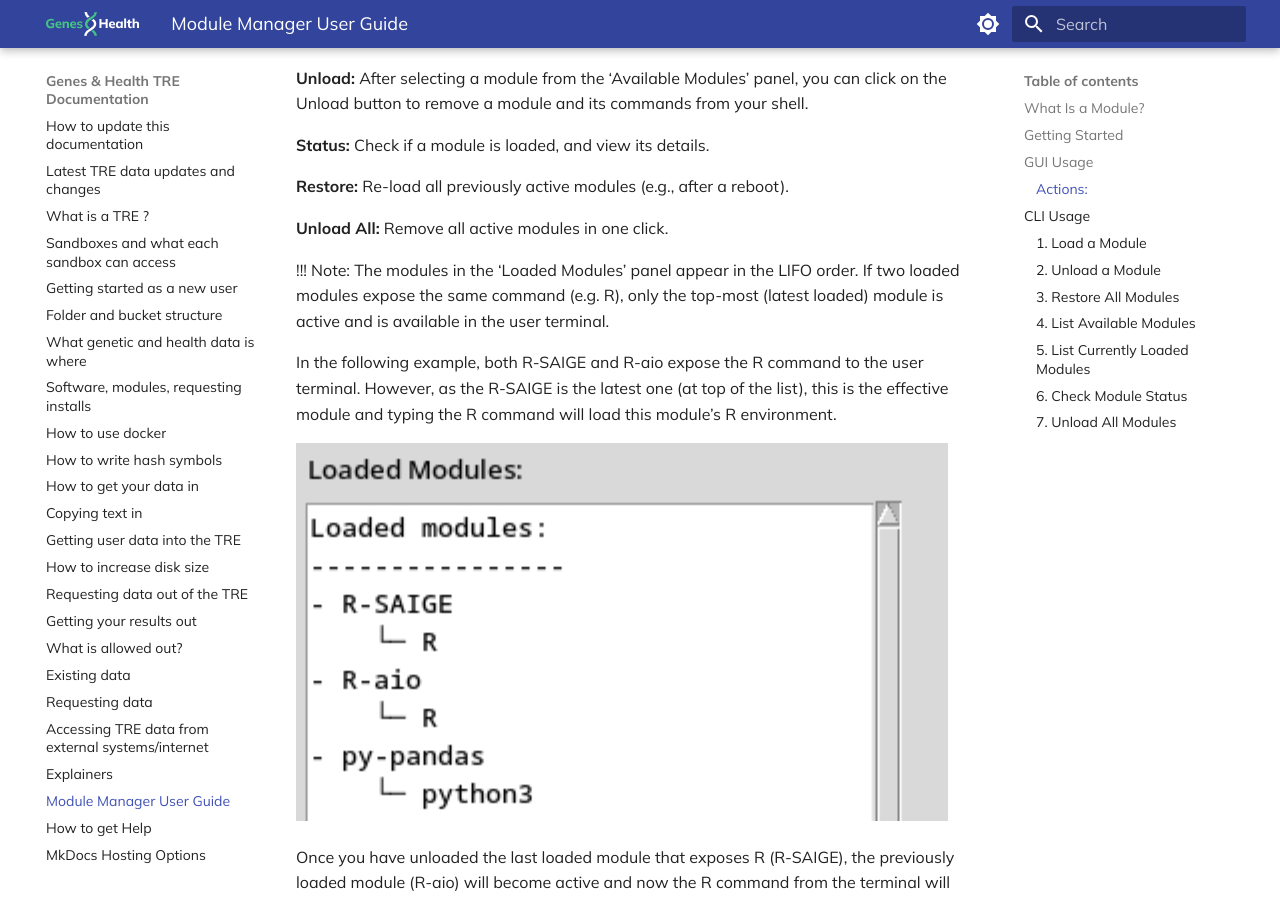
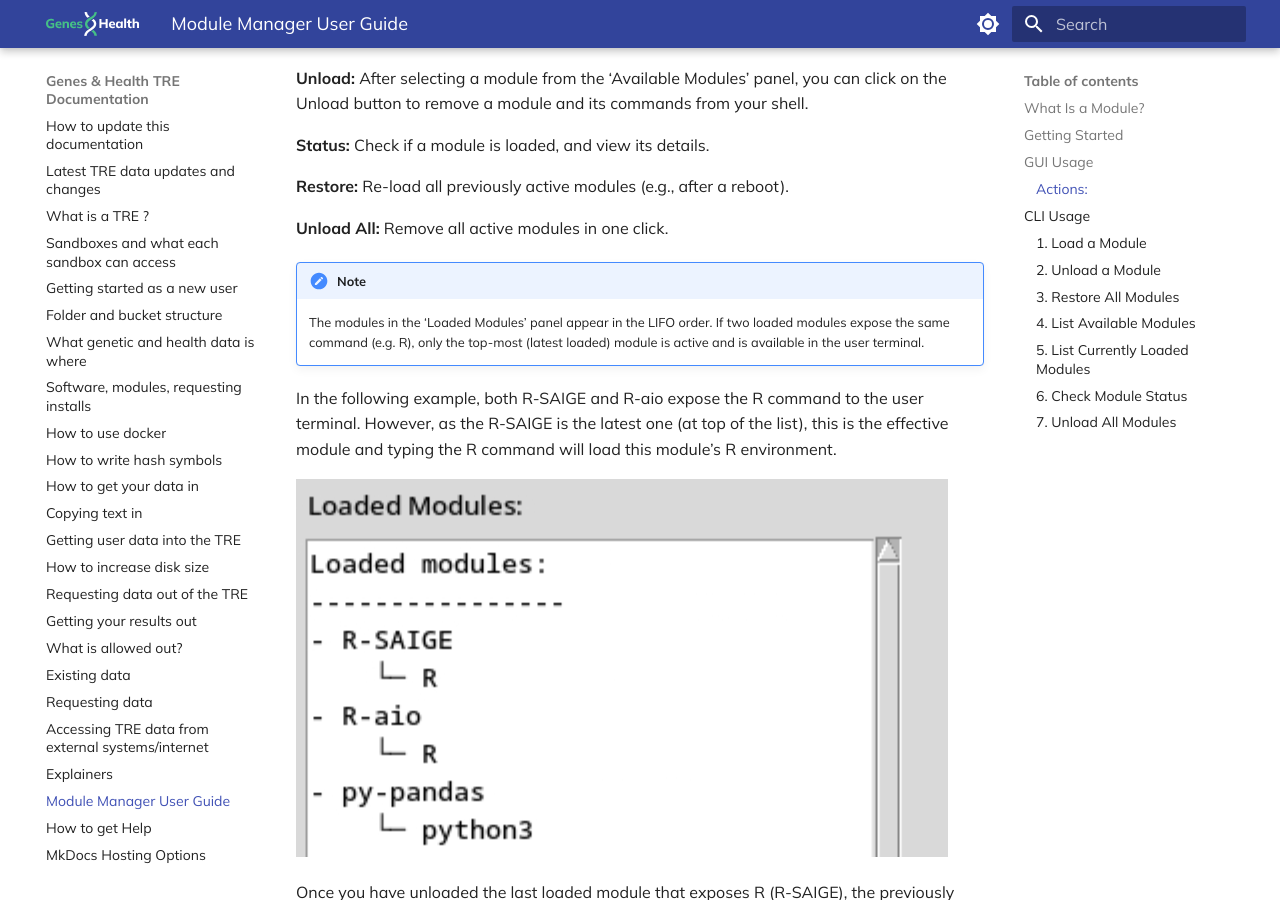
Before and after one commit to genes-and-health/TRE-documentation-v3, an MkDocs documentation site: the page built from docs/module-manager-guide.md, in a window 1280 px wide and 900 px high, scrolled down 3066 px. Built offline with MkDocs 1.6.1 and Material for MkDocs 9.7.7, drawn with Linux system fonts in a browser that asks for light colours; comment, search, counter and statistics services are not loaded.

```diff
--- a/docs/module-manager-guide.md
+++ b/docs/module-manager-guide.md
@@ -54,7 +54,7 @@ Once you have launched the application, the interface will look like this:
 
 **Unload All:** Remove all active modules in one click.
 
-!!! Note:
+!!! Note
     The modules in the ‘Loaded Modules’ panel appear in the LIFO order. If two loaded modules expose the same command (e.g. R), only the top-most (latest loaded) module is active and is available in the user terminal.
 
 In the following example, both R-SAIGE and R-aio expose the R command to the user terminal. However, as the R-SAIGE is the latest one (at top of the list), this is the effective module and typing the R command will load this module’s R environment.
```
